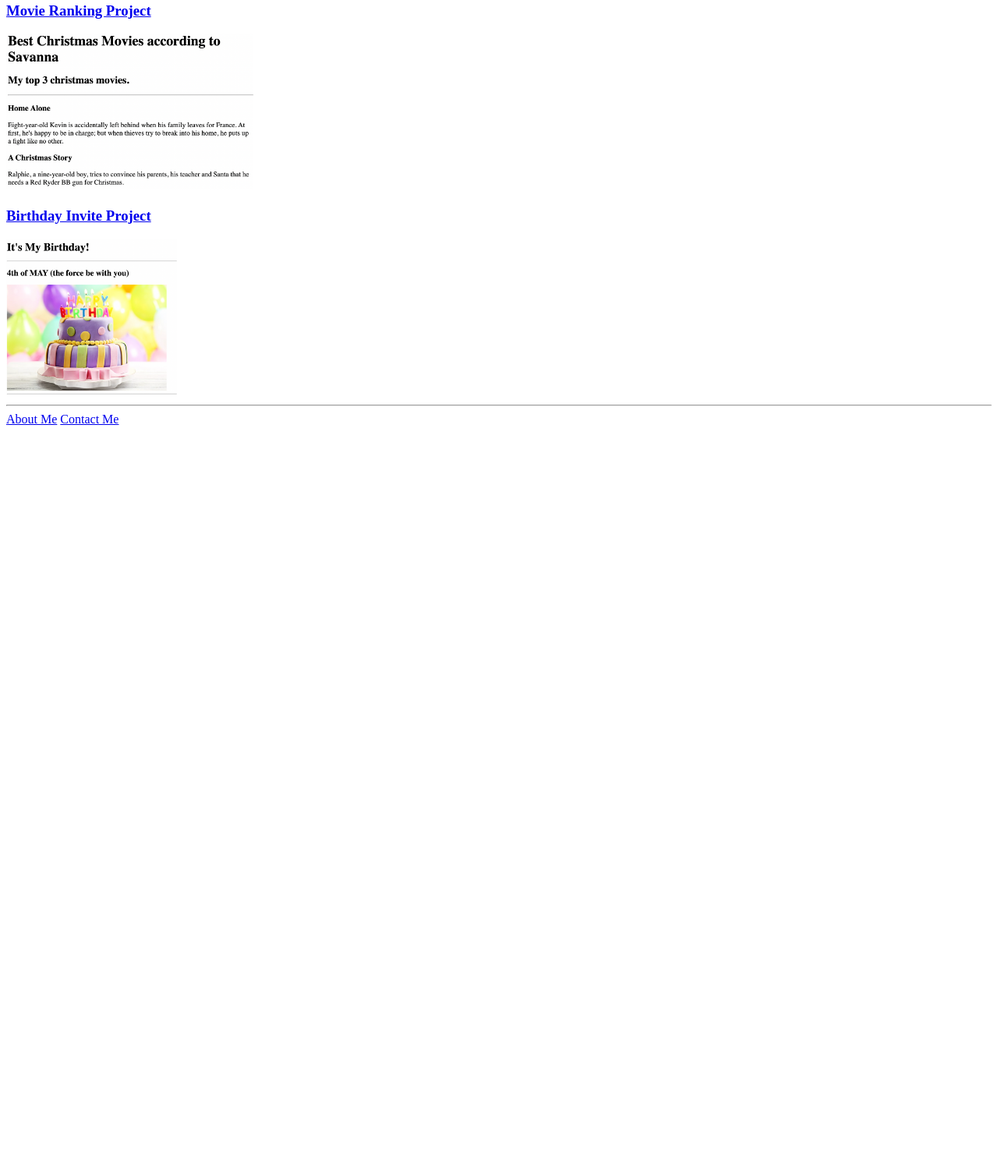
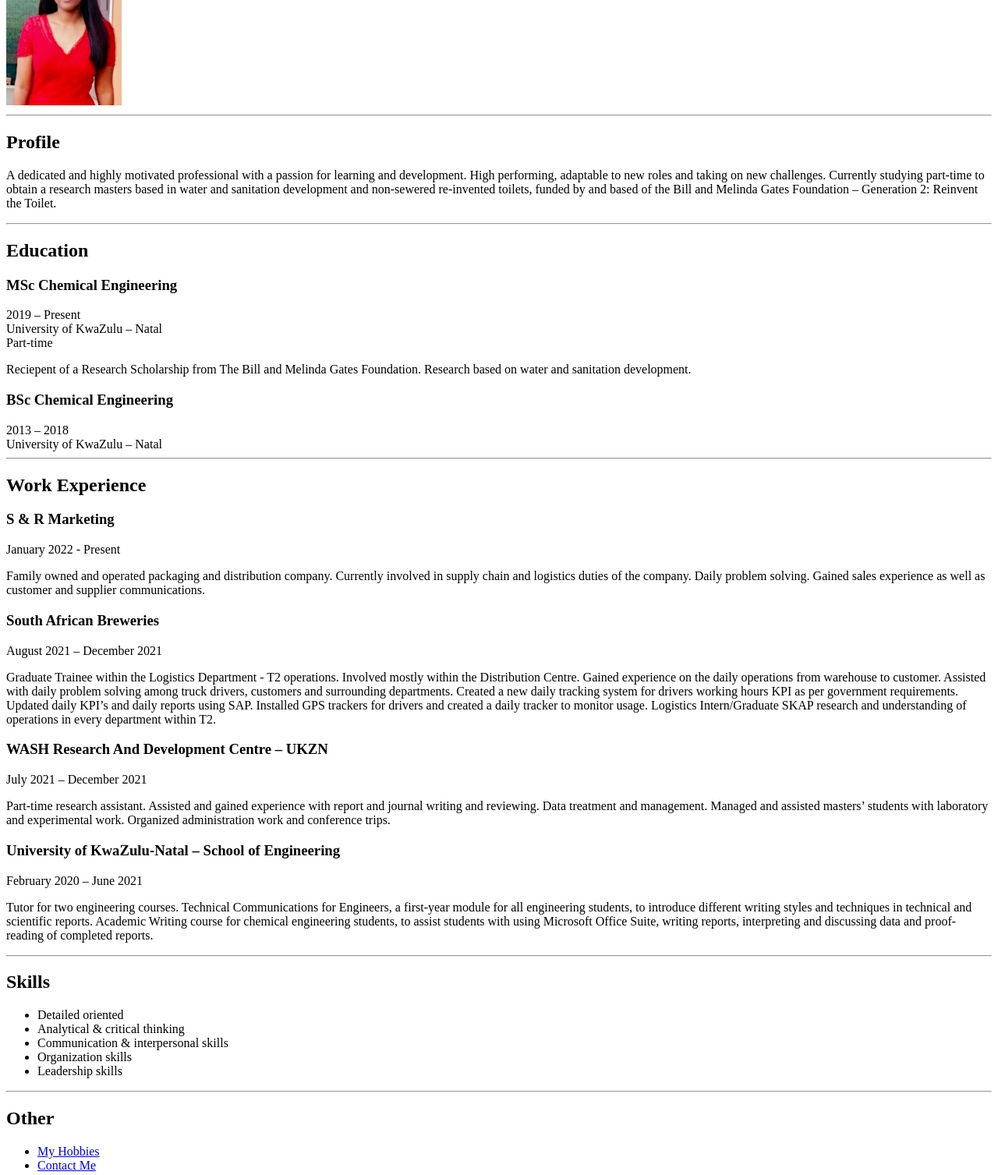
Before and after one commit to savannarp/html-portfolio, a plain HTML site: page index.html in a window 1280 px wide. Shown: the part 145-1652 px from the top of the page at 78% size. Before the commit the page ends 800 px from the top, so only its background shows below. Drawn offline with Linux system fonts and the light colour scheme.

Commit message:
Add files via upload
My Resume

```diff
--- a/index.html
+++ b/index.html
@@ -2,20 +2,91 @@
 <html lang="en">
 
 <head>
-  <meta charset="UTF-8">
-  <title>Savanna Perumal's Portfolio</title>
+    <meta charset="UTF-8">
+    <title>My Resume</title>
 </head>
 
 <body>
-   <h1>Savanna Perumal's Portfolio</h1>
-   <h2>I'm a Web Developer</h2>
-   <hr/>
-   <h3><a href="./public/movie-ranking.html">Movie Ranking Project</a></h3>
-   <img src="./assets/images/Movie Ranking 2.png" height="200" alt="movie ranking project preview"/>
-   <h3><a href="./public/birthday-invite.html">Birthday Invite Project</a></h3>
-   <img src="./assets/images/Birthday Invite 2.png" height="200" alt="birthday invite project preview"/>
-   <hr/>
-   <a href="./public/about.html">About Me</a>
-   <a href="./public/contact.html">Contact Me</a>
+  <h1>Savanna Rosel Perumal</h1>
+  <img src="./Resume photo.png" height="200" alt="Savanna's profile photo"/>
+  <hr/>
+
+  <h2>Profile</h2>
+   <p>A dedicated and highly motivated professional with a passion for learning
+     and development. High performing, adaptable to new roles and taking on
+     new challenges. Currently studying part-time to obtain a research masters
+     based in water and sanitation development and non-sewered re-invented
+     toilets, funded by and based of the Bill and Melinda Gates Foundation –
+     Generation 2: Reinvent the Toilet.
+   </p>
+  <hr/>
+
+ <h2>Education</h2>
+    <h3>MSc Chemical Engineering</h3>
+         2019 – Present<br/>
+         University of KwaZulu – Natal<br/>
+         Part-time<br/>
+      <p>Reciepent of a Research Scholarship from
+        The Bill and Melinda Gates Foundation.
+        Research based on water and sanitation
+        development.
+      </p>
+    <h3>BSc Chemical Engineering</h3>
+         2013 – 2018<br/>
+         University of KwaZulu – Natal<br/>
+  <hr/>
+
+ <h2>Work Experience</h2>
+    <h3>S & R Marketing</h3>
+         January 2022 - Present<br/>
+      <p>Family owned and operated packaging and distribution company. Currently
+         involved in supply chain and logistics duties of the company. Daily problem solving.
+         Gained sales experience as well as customer and supplier communications.
+      </p>
+    <h3>South African Breweries</h3>
+         August 2021 – December 2021<br/>
+      <p>Graduate Trainee within the Logistics Department - T2 operations. Involved mostly
+         within the Distribution Centre. Gained experience on the daily operations from
+         warehouse to customer. Assisted with daily problem solving among truck drivers,
+         customers and surrounding departments. Created a new daily tracking system for
+         drivers working hours KPI as per government requirements. Updated daily KPI’s
+         and daily reports using SAP. Installed GPS trackers for drivers and created a daily
+         tracker to monitor usage. Logistics Intern/Graduate SKAP research and
+         understanding of operations in every department within T2.
+      </p>
+   <h3>WASH Research And Development Centre – UKZN</h3>
+         July 2021 – December 2021<br/>
+      <p>Part-time research assistant. Assisted and gained experience with report and
+         journal writing and reviewing. Data treatment and management. Managed and
+         assisted masters’ students with laboratory and experimental work. Organized
+         administration work and conference trips.
+      </p>
+  <h3>University of KwaZulu-Natal – School of Engineering</h3>
+         February 2020 – June 2021<br/>
+      <p>Tutor for two engineering courses. Technical Communications for Engineers, a
+         first-year module for all engineering students, to introduce different writing styles
+         and techniques in technical and scientific reports.
+         Academic Writing course for chemical engineering students, to assist students
+         with using Microsoft Office Suite, writing reports, interpreting and discussing data
+         and proof-reading of completed reports.
+      </p>
+  <hr/>
+
+ <h2>Skills</h2>
+   <ul>
+    <li>Detailed oriented</li>
+    <li>Analytical & critical thinking</li>
+    <li>Communication & interpersonal skills</li>
+    <li>Organization skills</li>
+    <li>Leadership skills</li>
+   </ul>
+  <hr/>
+
+ <h2>Other</h2>
+  <ul>
+    <li> <a href="./My Hobbies.html">My Hobbies</a> </li>
+    <li> <a href="./Contact.html">Contact Me</a> </li>
+  </ul>
+
 </body>
 </html>
```
Also changed, not shown: Contact.html (added, +15 -0 lines), My Hobbies.html (added, +16 -0 lines), Resume photo.png (added).
